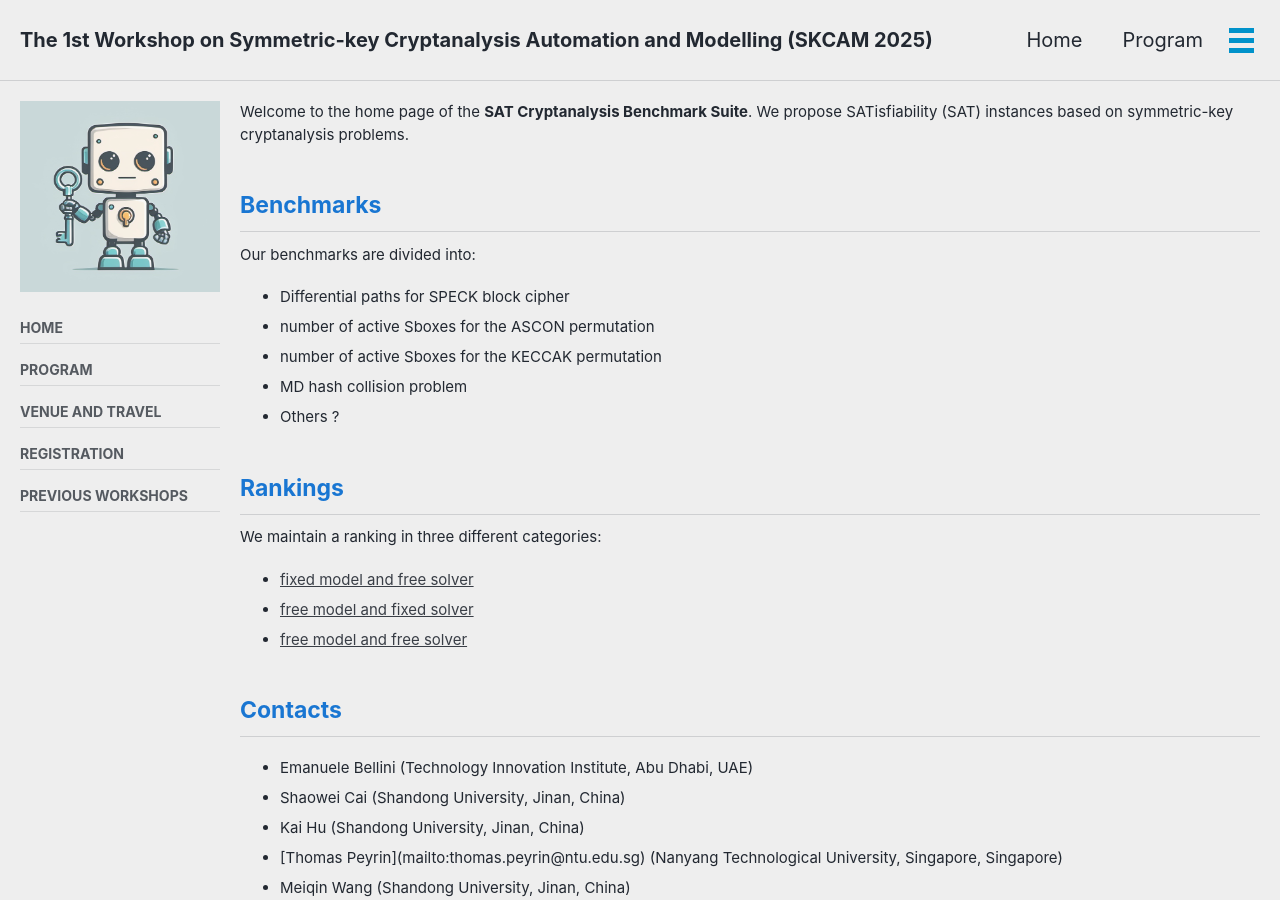
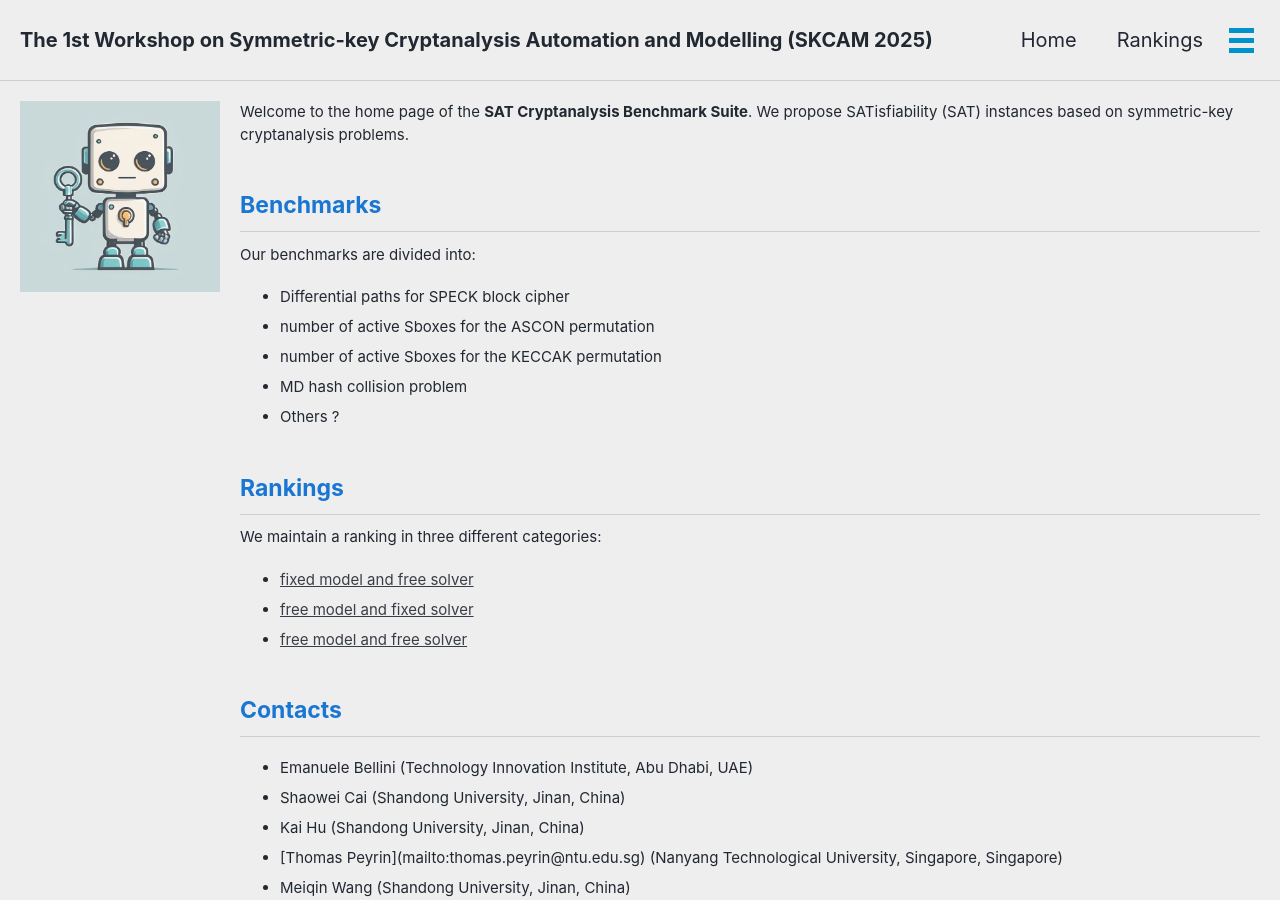
Before and after one commit to cryptanalysisbench/SATbench, a Jekyll site: the page built from index.md, in a window 1280 px wide and 900 px high. Built offline with Jekyll 4.4.1, drawn with Linux system fonts in a browser that asks for light colours; cached includes are drawn as plain includes; nearby versions of some CDN libraries.

Commit message:
Update navigation.yml

```diff
--- a/_data/navigation.yml
+++ b/_data/navigation.yml
@@ -1,19 +1,7 @@
 main:
   - title: "Home"
     url: /
-  - title: "Program"
-    url: /program/
-  - title: "Venue"
-    url: /venue/
-
-docs:
-  - title: Home
-    url: /
-  - title: Program
-    url: /program/
-  - title: Venue and Travel
-    url: /venue/
-  - title: Registration
-    url: /registration/
-  - title: Previous Workshops
-    url: "https://skcamworkshop.github.io/SKCAM/"
+  - title: "Rankings"
+    url: /rankings/
+  - title: "Benchmarks"
+    url: /benchmarks/
```
